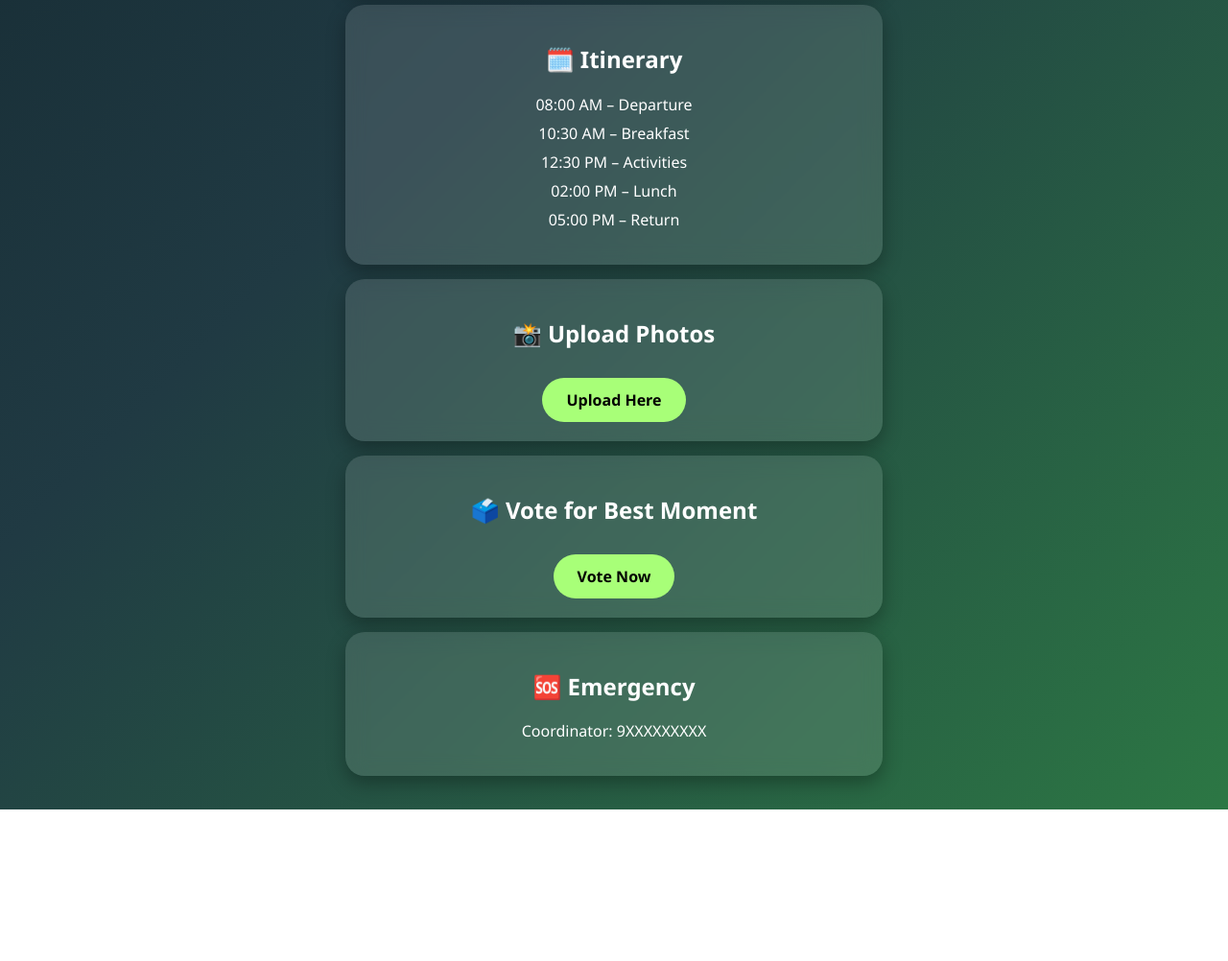
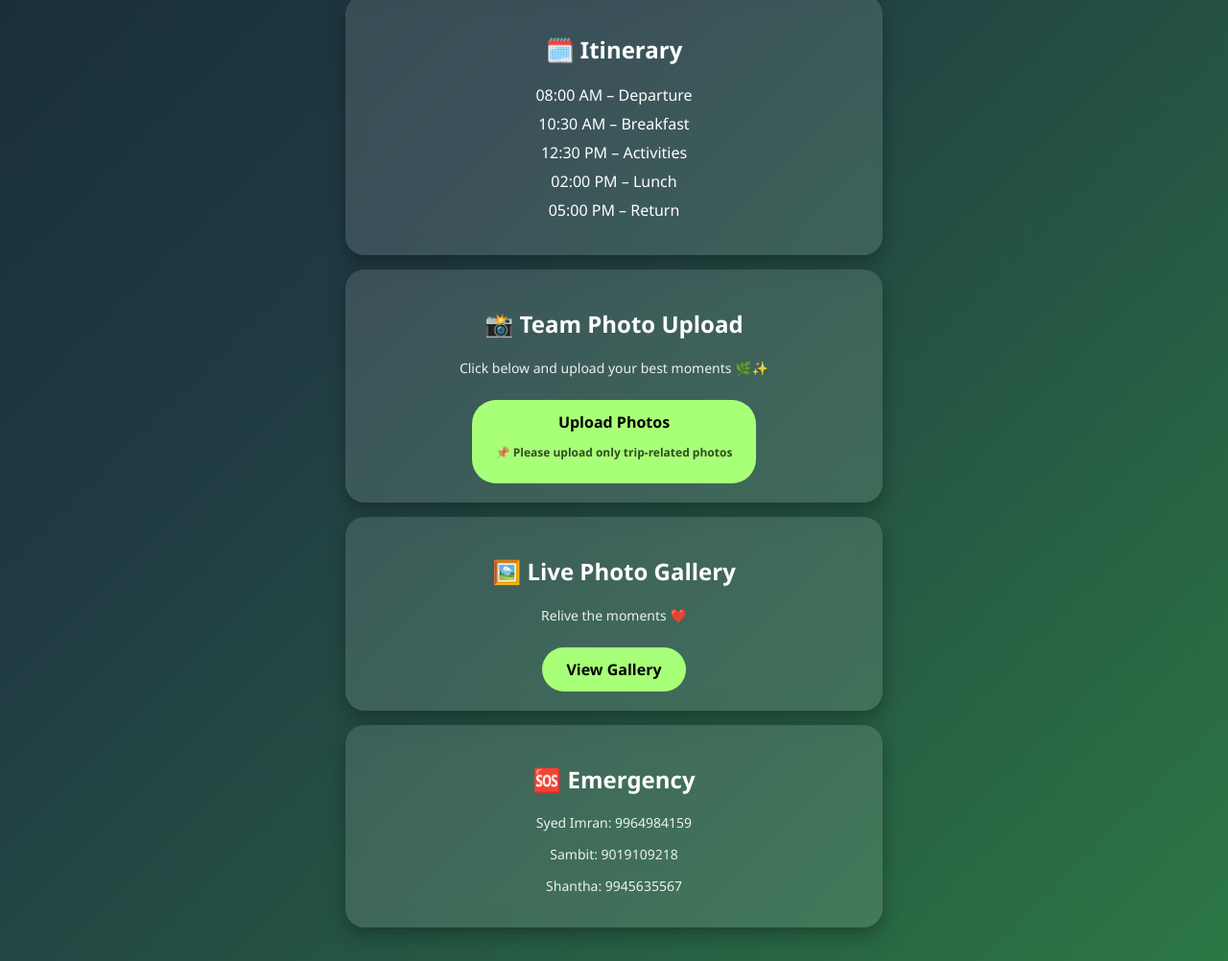
Before and after one commit to imranayesha/manago-mist-2026, a plain HTML site: page index.html in a window 1280 px wide. Shown: the part 971-1973 px from the top of the page at 96% size. Before the commit the page ends 1815 px from the top, so only its background shows below. Drawn offline with Linux system fonts and the light colour scheme; no server answers.

Commit message:
Add files via upload

```diff
--- a/index.html
+++ b/index.html
@@ -51,18 +51,37 @@
 </div>
 
 <div class="card">
-  <h2>📸 Upload Photos</h2>
-  <a href="#" class="btn">Upload Here</a>
+  <h2>📸 Team Photo Upload</h2>
+  <p>Click below and upload your best moments 🌿✨</p>
+  <a href="https://drive.google.com/drive/folders/1Wc5nGYWoYDDLVObWFb_K17jWQQ4ra3OH?usp=sharing"
+     target="_blank"
+     class="btn">
+     Upload Photos
+<p style="font-size:12px; opacity:0.7;">
+📌 Please upload only trip-related photos
+</p>
+
+  </a>
 </div>
 
 <div class="card">
-  <h2>🗳️ Vote for Best Moment</h2>
-  <a href="#" class="btn">Vote Now</a>
+  <h2>🖼️ Live Photo Gallery</h2>
+  <p>Relive the moments ❤️</p>
+  <a href="https://photos.app.goo.gl/6b8AeBQnw8b9pQCN7"
+     target="_blank"
+     class="btn">
+     View Gallery
+  </a>
 </div>
+
+
+
 
 <div class="card">
   <h2>🆘 Emergency</h2>
-  <p>Coordinator: 9XXXXXXXXX</p>
+  <p>Syed Imran: 9964984159</p>
+<p>Sambit: 9019109218</p>
+<p>Shantha: 9945635567</p>
 </div>
 
 </div>
--- a/style.css
+++ b/style.css
@@ -61,3 +61,7 @@ ul {
 li {
   margin: 8px 0;
 }
+.card p {
+  opacity: 0.9;
+  font-size: 14px;
+}
```
